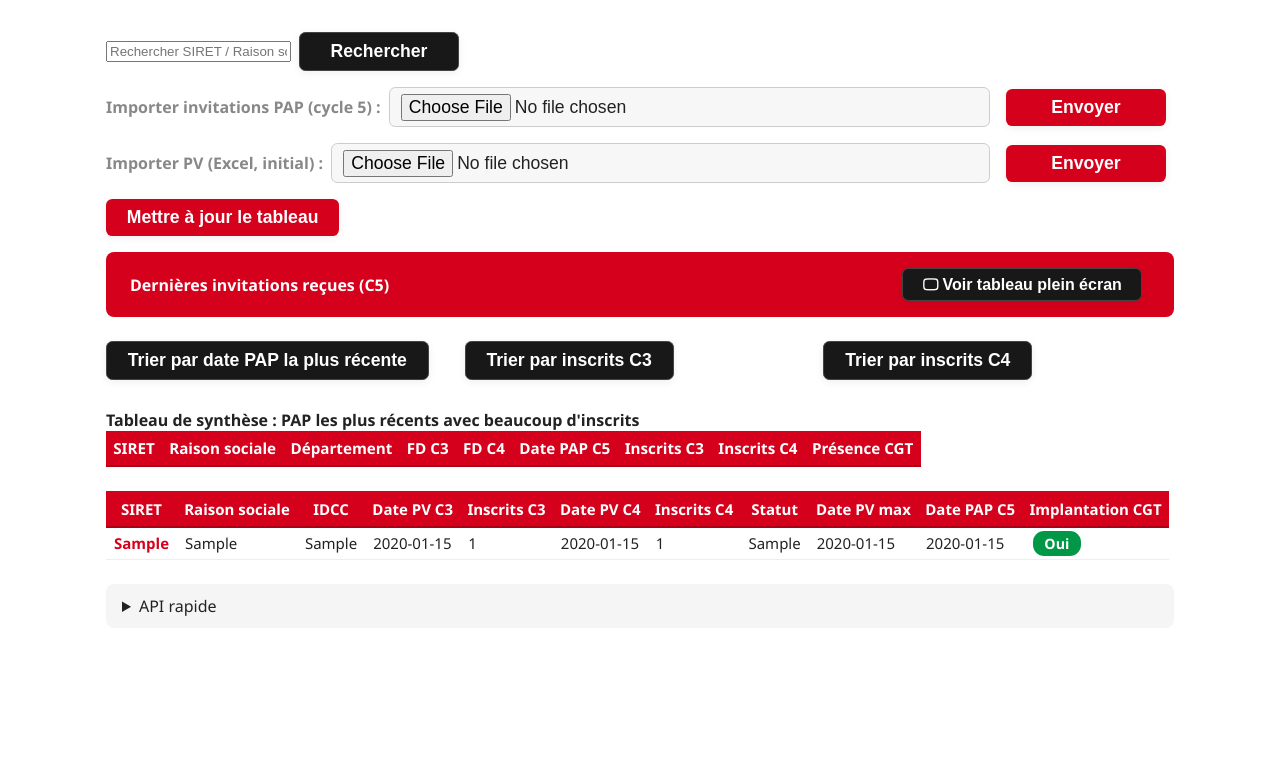
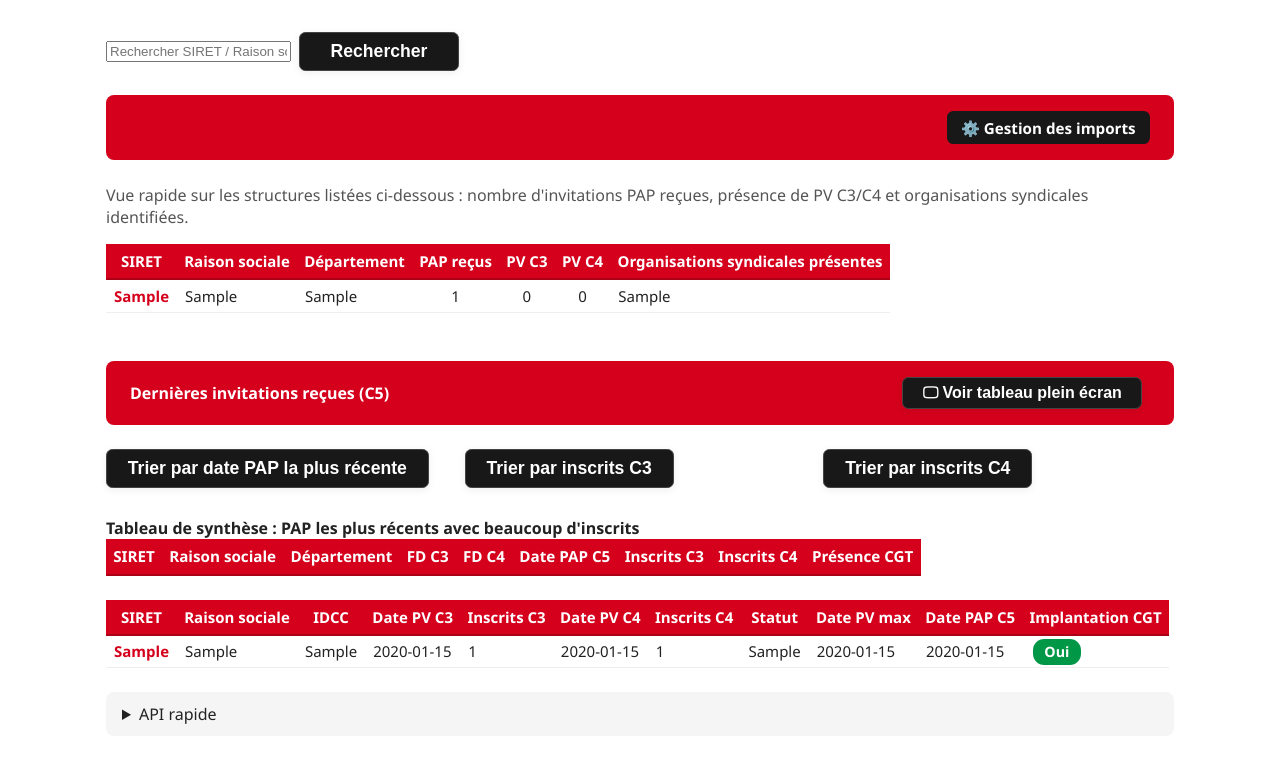
Before and after one commit to quentin12200/outilspapv2, a FastAPI app: page / in a window 1280 px wide. Shown: the part 184-960 px from the top of the page. Before the commit the page ends 800 px from the top, so only its background shows below. Run offline with FastAPI, Linux system fonts and the light colour scheme; tables that the repository leaves empty hold one stand-in row (values such as "Sample post"); lists and menus that the app fills with data are empty; some libraries are stand-ins or nearby versions.

Commit message:
Refine dashboard layout and data summary

```diff
--- a/app/main.py
+++ b/app/main.py
@@ -3,8 +3,9 @@ from fastapi.staticfiles import StaticFiles
 from fastapi.responses import HTMLResponse
 from fastapi.templating import Jinja2Templates
 from sqlalchemy.orm import Session
+from sqlalchemy import func
 from .db import get_session, Base, engine
-from .models import SiretSummary
+from .models import SiretSummary, PVEvent, Invitation
 from .routers import api
 
 app = FastAPI(title="PAP/CSE Dashboard")
@@ -23,7 +24,75 @@ def index(request: Request, q: str = "", db: Session = Depends(get_session)):
         like = f"%{q}%"
         qs = qs.filter((SiretSummary.siret.like(like)) | (SiretSummary.raison_sociale.ilike(like)))
     rows = qs.order_by(SiretSummary.date_pap_c5.desc().nullslast()).limit(100).all()
-    return templates.TemplateResponse("index.html", {"request": request, "rows": rows, "q": q})
+    sirets = [r.siret for r in rows]
+    summary_rows = []
+    if sirets:
+        pap_counts = {
+            siret: count
+            for siret, count in (
+                db.query(Invitation.siret, func.count(Invitation.id))
+                .filter(Invitation.siret.in_(sirets))
+                .group_by(Invitation.siret)
+                .all()
+            )
+        }
+        pv_counts_raw = (
+            db.query(PVEvent.siret, PVEvent.cycle, func.count(PVEvent.id))
+            .filter(PVEvent.siret.in_(sirets), PVEvent.cycle.in_(["C3", "C4"]))
+            .group_by(PVEvent.siret, PVEvent.cycle)
+            .all()
+        )
+        pv_counts = {s: {"C3": 0, "C4": 0} for s in sirets}
+        for siret, cycle, count in pv_counts_raw:
+            if siret not in pv_counts:
+                pv_counts[siret] = {"C3": 0, "C4": 0}
+            pv_counts[siret][cycle] = count
+
+        orga_map = {s: set() for s in sirets}
+        # Prélever les organisations syndicales connues à partir des PV enregistrés
+        pv_org_rows = (
+            db.query(PVEvent.siret, PVEvent.autres_indics, PVEvent.fd)
+            .filter(PVEvent.siret.in_(sirets))
+            .all()
+        )
+        for siret, autres, fd in pv_org_rows:
+            if fd:
+                orga_map.setdefault(siret, set()).add(str(fd).strip())
+            if isinstance(autres, dict):
+                for orga, score in autres.items():
+                    try:
+                        has_presence = float(score) if score is not None else 0
+                    except (TypeError, ValueError):
+                        has_presence = 0
+                    if has_presence:
+                        orga_map.setdefault(siret, set()).add(str(orga).strip())
+
+        for row in rows:
+            orgas = set(orga_map.get(row.siret, set()))
+            if row.fd_c3:
+                orgas.add(str(row.fd_c3).strip())
+            if row.fd_c4:
+                orgas.add(str(row.fd_c4).strip())
+            if getattr(row, "ud_c3", None):
+                orgas.add(str(row.ud_c3).strip())
+            if getattr(row, "ud_c4", None):
+                orgas.add(str(row.ud_c4).strip())
+            summary_rows.append(
+                {
+                    "siret": row.siret,
+                    "raison_sociale": row.raison_sociale,
+                    "departement": row.dep,
+                    "pap_count": pap_counts.get(row.siret, 0),
+                    "pv_c3_count": pv_counts.get(row.siret, {}).get("C3", 0),
+                    "pv_c4_count": pv_counts.get(row.siret, {}).get("C4", 0),
+                    "organisations": sorted(o for o in orgas if o),
+                }
+            )
+
+    return templates.TemplateResponse(
+        "index.html",
+        {"request": request, "rows": rows, "q": q, "summary_rows": summary_rows},
+    )
 
 @app.get("/ciblage", response_class=HTMLResponse)
 def ciblage_get(request: Request, db: Session = Depends(get_session)):
--- a/app/templates/ciblage.html
+++ b/app/templates/ciblage.html
@@ -2,11 +2,7 @@
 {% block title %}Ciblage — PAP/CSE{% endblock %}
 {% block content %}
 <h1>Ciblage (CAC40/SBF120...)</h1>
-<form method="post" action="/ciblage/import" enctype="multipart/form-data" style="margin:2rem 0;display:flex;gap:.5rem;align-items:center">
-  <label for="ciblagefile"><strong>Importer un fichier de ciblage :</strong></label>
-  <input type="file" name="file" id="ciblagefile" required />
-  <button type="submit">Envoyer</button>
-</form>
+<p style="margin:1.5rem 0;color:#555;">Les imports de fichiers de ciblage sont désormais centralisés dans l’espace <a href="/admin">administration</a>. Vous pouvez y déposer vos nouveaux fichiers avant d’explorer les correspondances ci-dessous.</p>
 {% if columns %}
   <h2>Colonnes détectées :</h2>
   <ul>
--- a/app/templates/index.html
+++ b/app/templates/index.html
@@ -11,21 +11,43 @@
   <button type="submit" class="secondary">Rechercher</button>
 </form>
 
-<form method="post" action="/api/ingest/invit" enctype="multipart/form-data" style="margin:1rem 0;display:flex;gap:.5rem;align-items:center">
-  <label for="invitfile"><strong>Importer invitations PAP (cycle 5) :</strong></label>
-  <input type="file" name="file" id="invitfile" required />
-  <button type="submit">Envoyer</button>
-</form>
-
-<form method="post" action="/api/ingest/pv" enctype="multipart/form-data" style="margin:1rem 0;display:flex;gap:.5rem;align-items:center">
-  <label for="pvfile"><strong>Importer PV (Excel, initial) :</strong></label>
-  <input type="file" name="file" id="pvfile" required />
-  <button type="submit">Envoyer</button>
-</form>
-
-<form method="post" action="/api/build/summary" style="margin:1rem 0;display:flex;gap:.5rem;align-items:center">
-  <button type="submit"><strong>Mettre à jour le tableau</strong></button>
-</form>
+{% if summary_rows %}
+<section style="margin:1.5rem 0;">
+  <header style="display:flex;align-items:center;justify-content:space-between;gap:1rem;">
+    <h2 style="margin:0;">Synthèse invitations &amp; PV</h2>
+    <a href="/admin" style="display:inline-block;font-size:0.95em;padding:.4rem .9rem;border-radius:.4rem;background:#181818;color:#fff;">⚙️ Gestion des imports</a>
+  </header>
+  <p style="margin:.4rem 0 1rem 0;color:#555;">Vue rapide sur les structures listées ci-dessous : nombre d'invitations PAP reçues, présence de PV C3/C4 et organisations syndicales identifiées.</p>
+  <div style="overflow-x:auto;">
+    <table role="grid" style="min-width:700px;">
+      <thead>
+        <tr>
+          <th>SIRET</th>
+          <th>Raison sociale</th>
+          <th>Département</th>
+          <th>PAP reçus</th>
+          <th>PV C3</th>
+          <th>PV C4</th>
+          <th>Organisations syndicales présentes</th>
+        </tr>
+      </thead>
+      <tbody>
+        {% for info in summary_rows %}
+        <tr>
+          <td><a href="/siret/{{ info.siret }}">{{ info.siret }}</a></td>
+          <td>{{ info.raison_sociale or '' }}</td>
+          <td>{{ info.departement or '' }}</td>
+          <td style="text-align:center;">{{ info.pap_count }}</td>
+          <td style="text-align:center;">{{ info.pv_c3_count }}</td>
+          <td style="text-align:center;">{{ info.pv_c4_count }}</td>
+          <td>{{ info.organisations|join(', ') if info.organisations else '—' }}</td>
+        </tr>
+        {% endfor %}
+      </tbody>
+    </table>
+  </div>
+</section>
+{% endif %}
 
 <article>
   <header style="display:flex;align-items:center;justify-content:space-between;gap:1rem;"><strong>Dernières invitations reçues (C5)</strong>
```
Also changed, not shown: README.md, app/static/logo.png (renamed from logo.png).
